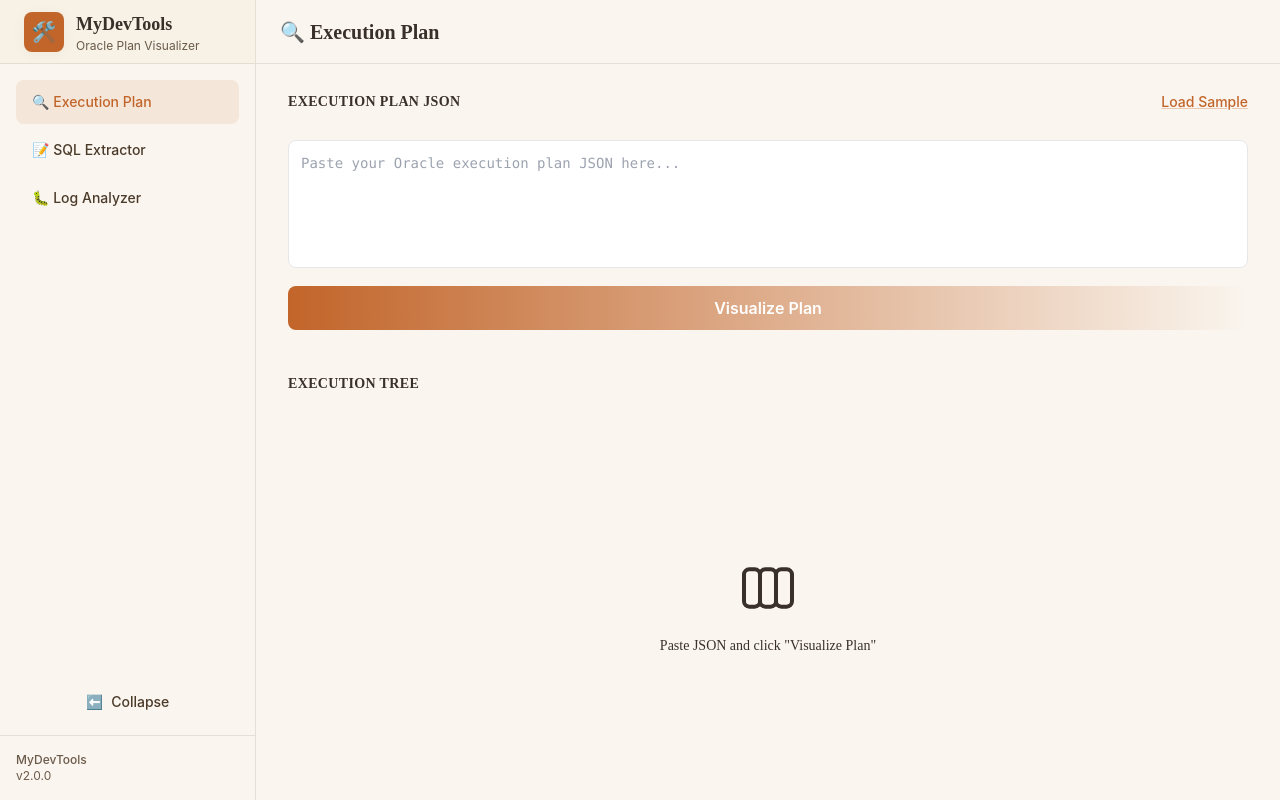
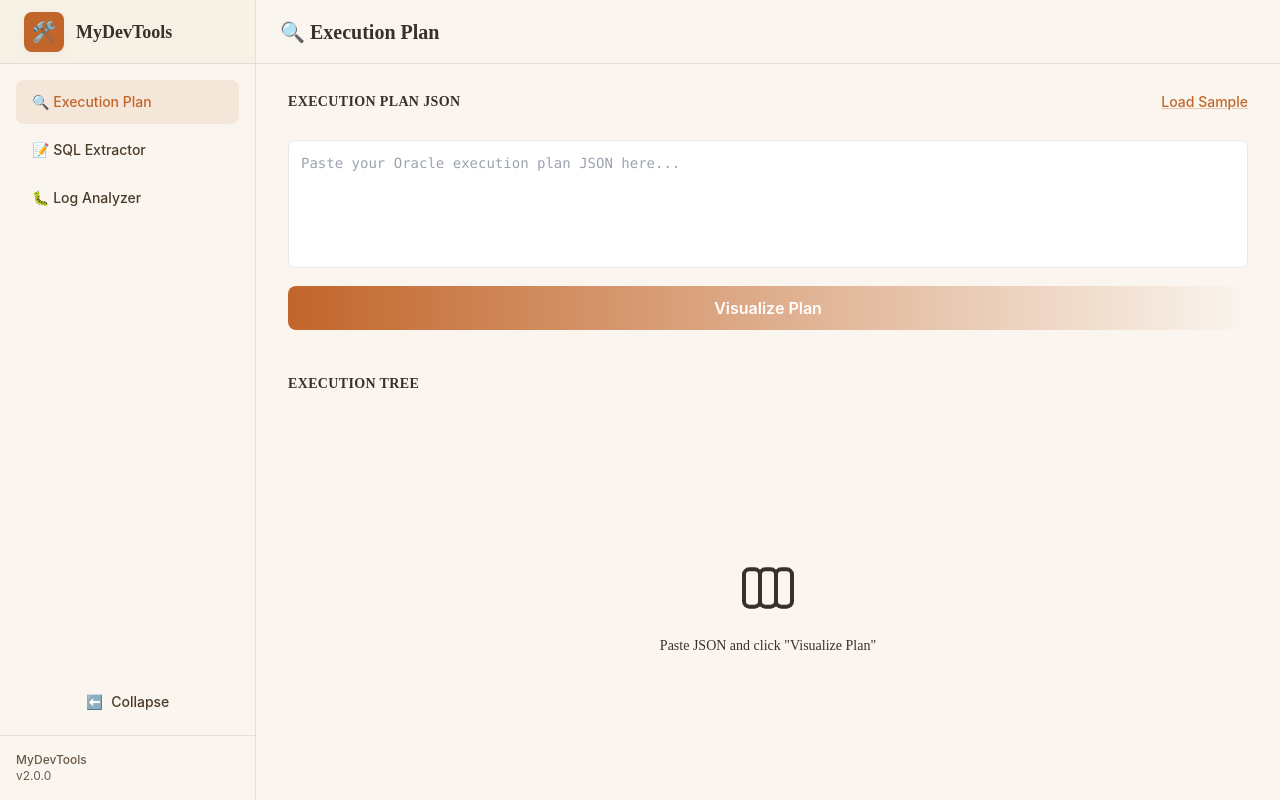
Before and after one commit to duynguyendevit-ux/oracle-plan-visualizer, a Next.js app: page / in a window 1280 px wide. Built offline with nearby package versions, Linux system fonts and the light colour scheme.

Commit message:
Remove 'Oracle Plan Visualizer' subtitle from sidebar logo

```diff
--- a/app/layout.tsx
+++ b/app/layout.tsx
@@ -35,7 +35,6 @@ export default function RootLayout({
                   </div>
                   <div>
                     <h1 className="text-lg font-serif font-semibold text-warm-800">MyDevTools</h1>
-                    <p className="text-xs text-warm-600">Oracle Plan Visualizer</p>
                   </div>
                 </>
               )}
```
